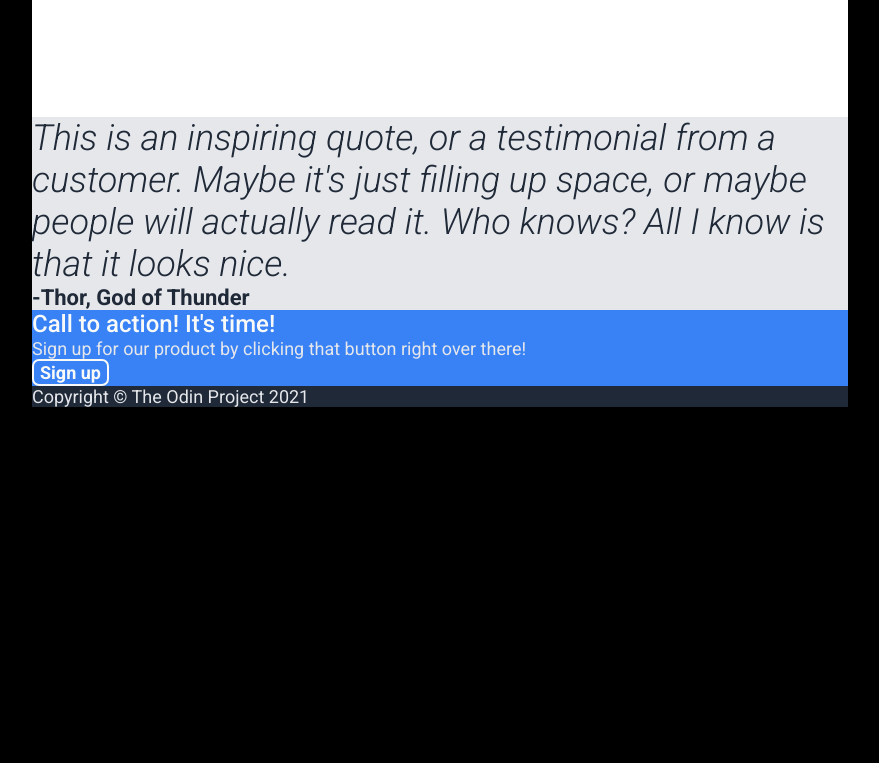
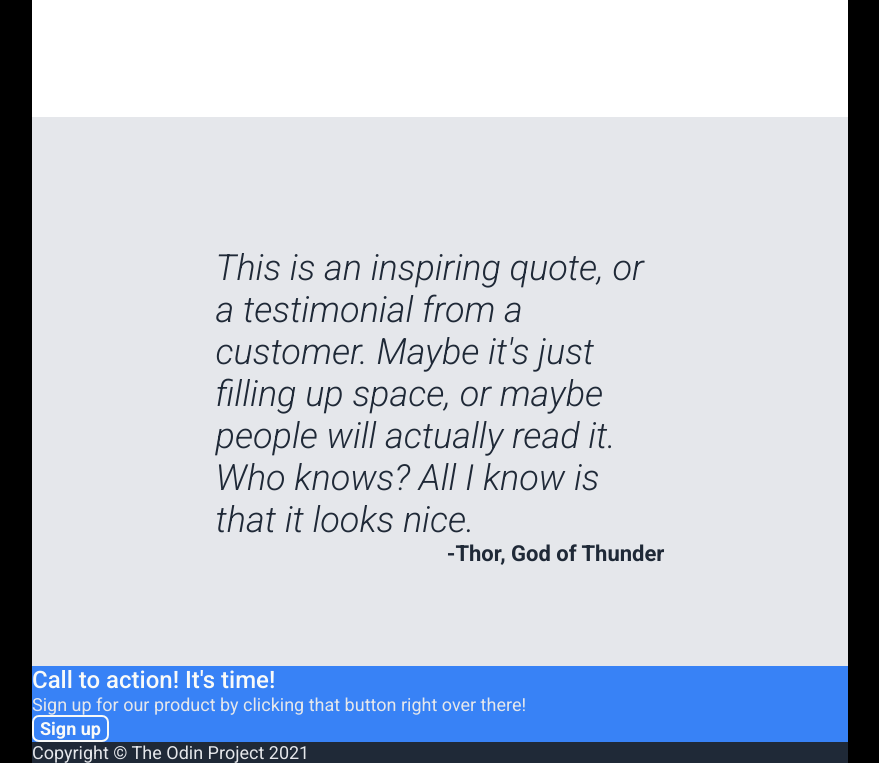
Before and after one commit to tofer-cich/landing-page-odin, a plain HTML site: page index.html in a window 1280 px wide. Shown: the part 1035-1798 px from the top of the page, without its empty margins (200-1079 px from the left). Before the commit the page ends 1442 px from the top, so only its background shows below. Drawn offline with Linux system fonts and the light colour scheme.

Commit message:
Style and format quote container
css for quote-container is finished

```diff
--- a/index.html
+++ b/index.html
@@ -50,11 +50,15 @@
         </div>
     </div>
     <div class="quote-container">
-        <div class="quote-text">
-            This is an inspiring quote, or a testimonial from a customer. Maybe it's just filling up space,
-            or maybe people will actually read it. Who knows? All I know is that it looks nice.
+        <div class="quote-box">
+            <div class="quote-text">
+                This is an inspiring quote, or a testimonial from a customer. Maybe it's just filling up space,
+                or maybe people will actually read it. Who knows? All I know is that it looks nice.
+            </div>
+            <div class="quote-signature-text">
+                -Thor, God of Thunder
+            </div>
         </div>
-        <div class="quote-signature-text">-Thor, God of Thunder</div>
     </div>
     <div class="sign-up-container">
         <div class="sign-up-banner">
--- a/styles.css
+++ b/styles.css
@@ -133,6 +133,13 @@ button {
 
 .quote-container {
     background-color: #E5E7EB;
+    display: flex;
+    justify-content: center;
+}
+
+.quote-box {
+    max-width: 55%;
+    padding: 0;
 }
 
 .quote-text {
@@ -141,6 +148,7 @@ button {
     font-size: 36px;
     font-style: oblique;
     color: #1F2937;
+    margin-top: 130px;
 }
 
 .quote-signature-text {
@@ -148,6 +156,8 @@ button {
     font-weight: bold;
     font-size: 22px;
     color: #1F2937;
+    text-align: right;
+    margin-bottom: 100px;
 }
 
 .sign-up-container {
```
